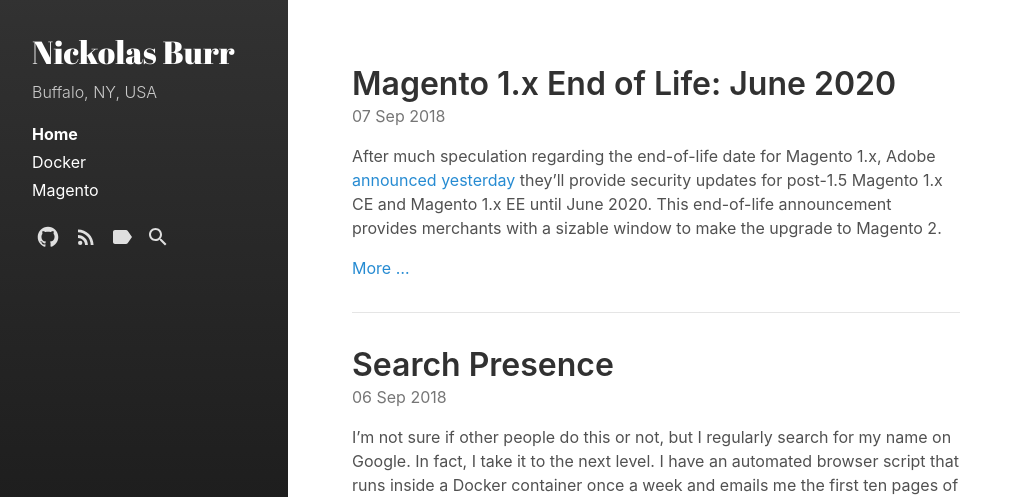
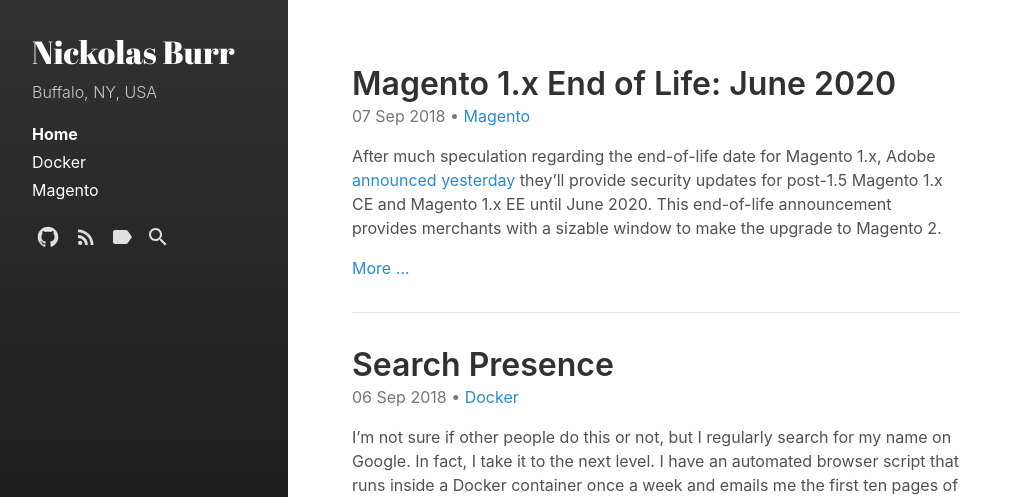
Before and after one commit to nickolasburr/blog, a Jekyll site: the page built from index.html, in a window 1280 px wide. Shown: the top 497 px of the page, without its empty margins (0-1023 px from the left). Built offline with Jekyll 4.4.1, drawn with Linux system fonts in a browser that asks for light colours; the list of posts is cut into pages by our own code.

Commit message:
Add categories to posts

```diff
--- a/_posts/2018-09-06-search-presence.md
+++ b/_posts/2018-09-06-search-presence.md
@@ -2,6 +2,8 @@
 layout: post
 title: Search Presence
 tags: self
+categories:
+  - docker
 excerpt_separator: <!--more-->
 ---
 
--- a/_posts/2018-09-07-magento-1x-end-of-life.md
+++ b/_posts/2018-09-07-magento-1x-end-of-life.md
@@ -2,6 +2,8 @@
 layout: post
 title: Magento 1.x End of Life&#58; June 2020
 tags: magento ecommerce
+categories:
+  - magento
 excerpt_separator: <!--more-->
 ---
 
```
